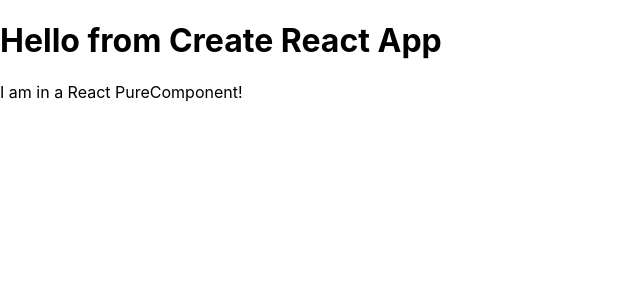
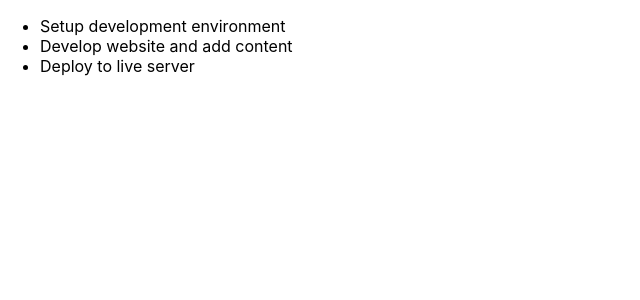
Before and after one commit to amrendrakind/ToDoApp_React_JS, a React (Create React App) app: page / in a window 1280 px wide. Shown: the top 300 px of the page, without its empty margins (0-640 px from the left). Built offline with nearby package versions, Linux system fonts and the light colour scheme.

Commit message:
TodosList added

```diff
--- a/src/components/TodoContainer.js
+++ b/src/components/TodoContainer.js
@@ -1,11 +1,31 @@
 import React from 'react';
+import TodosList from './TodosList';
 
 class TodoContainer extends React.PureComponent {
+  state = {
+    todos: [
+      {
+        id: 1,
+        title: 'Setup development environment',
+        completed: true,
+      },
+      {
+        id: 2,
+        title: 'Develop website and add content',
+        completed: false,
+      },
+      {
+        id: 3,
+        title: 'Deploy to live server',
+        completed: false,
+      },
+    ],
+  };
+
   render() {
     return (
       <div>
-        <h1>Hello from Create React App</h1>
-        <p>I am in a React PureComponent!</p>
+        <TodosList todos={this.state.todos} />
       </div>
     );
   }
--- /dev/null
+++ b/src/components/TodosList.js
@@ -0,0 +1,15 @@
+import React from 'react';
+
+class TodosList extends React.PureComponent {
+  render() {
+    return (
+      <ul>
+        {this.props.todos.map((todo) => (
+          <li key={todo.id}>{todo.title}</li>
+        ))}
+      </ul>
+    );
+  }
+}
+
+export default TodosList;
--- a/src/index.js
+++ b/src/index.js
@@ -1,11 +1,9 @@
 import React from 'react';
 import ReactDOM from 'react-dom/client';
 import './index.css';
-// import App from './App';
 import TodoContainer from './components/TodoContainer';
 import reportWebVitals from './reportWebVitals';
 
-// const element = <h1>Hello from React App!!</h1>
 const root = ReactDOM.createRoot(document.getElementById('root'));
 root.render(
   <React.StrictMode>
```
